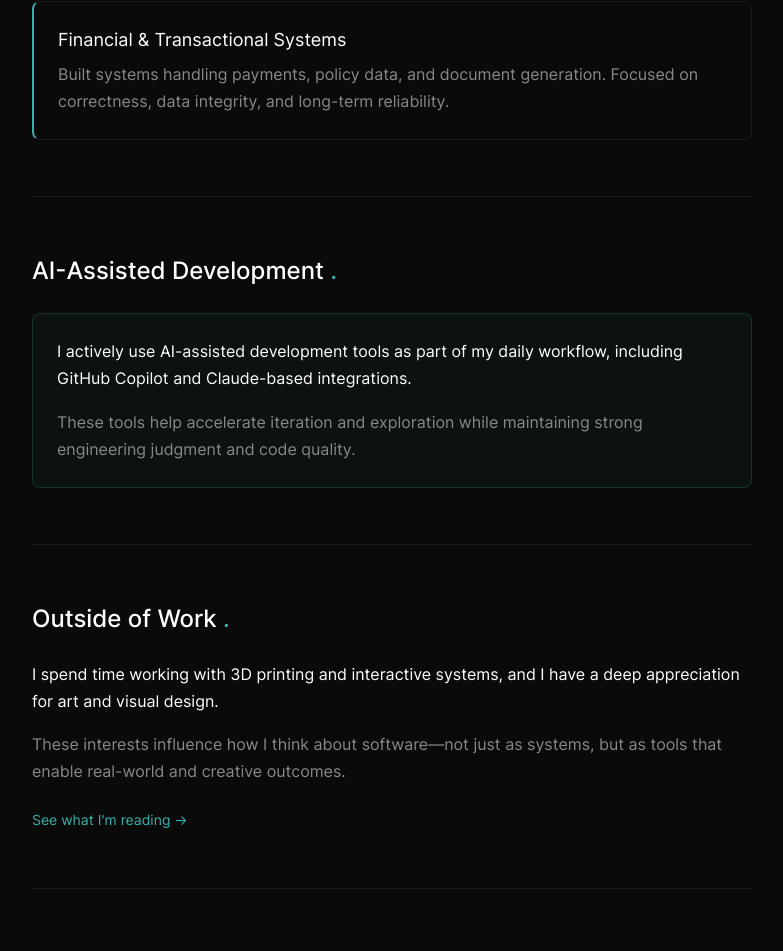
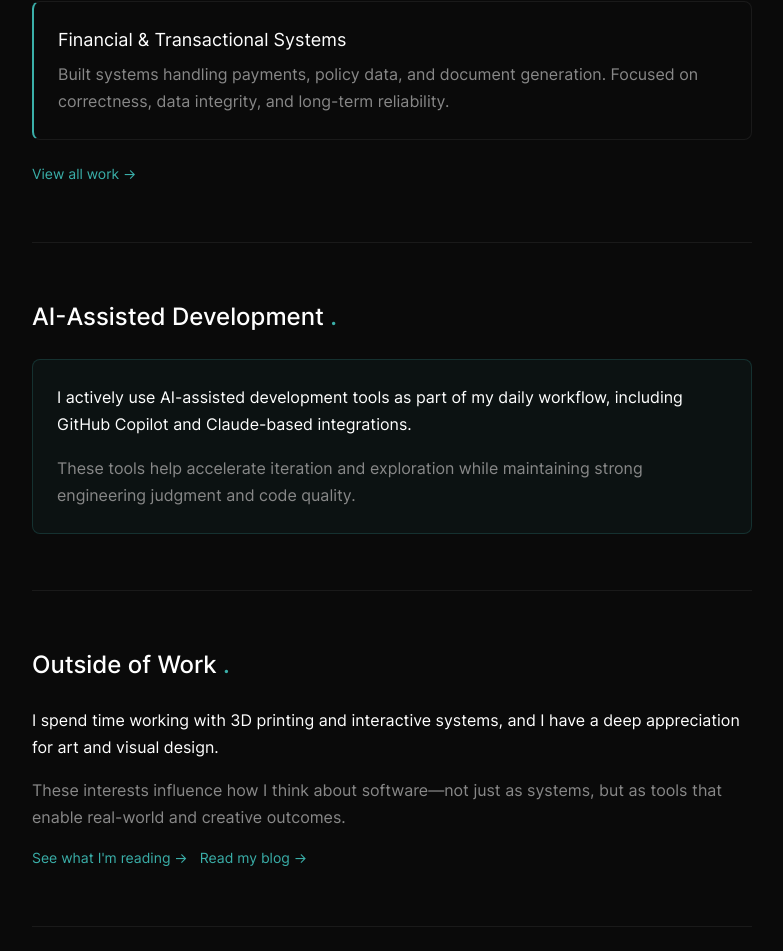
Before and after one commit to aaddaamm/dotcom, a SvelteKit app: page / in a window 1280 px wide. Shown: the part 1643-2594 px from the top of the page, without its empty margins (248-1031 px from the left). Built offline with nearby package versions, Linux system fonts and the light colour scheme.

Commit message:
seo: add homepage cross-links to /work and /blog
Improves internal linking for crawlers and user discovery.

Amp-Thread-ID: https://ampcode.com/threads/T-019d1735-750a-766d-a397-99eda924cf3f
Co-authored-by: Amp <amp@ampcode.com>

```diff
--- a/src/routes/+page.svelte
+++ b/src/routes/+page.svelte
@@ -83,6 +83,9 @@
 				</div>
 			{/each}
 		</div>
+		<a href="/work" class="inline-flex items-center gap-1 text-sm mt-6 accent-link">
+			View all work &rarr;
+		</a>
 	</section>
 
 	<!-- AI Section -->
@@ -118,9 +121,14 @@
 				These interests influence how I think about software—not just as systems, but as tools that
 				enable real-world and creative outcomes.
 			</p>
-			<a href="/play" class="inline-flex items-center gap-1 text-sm mt-2 accent-link">
-				See what I'm reading &rarr;
-			</a>
+			<div class="flex flex-col sm:flex-row gap-3 mt-4">
+				<a href="/play" class="inline-flex items-center gap-1 text-sm accent-link">
+					See what I'm reading &rarr;
+				</a>
+				<a href="/blog" class="inline-flex items-center gap-1 text-sm accent-link">
+					Read my blog &rarr;
+				</a>
+			</div>
 		</div>
 	</section>
 
```
